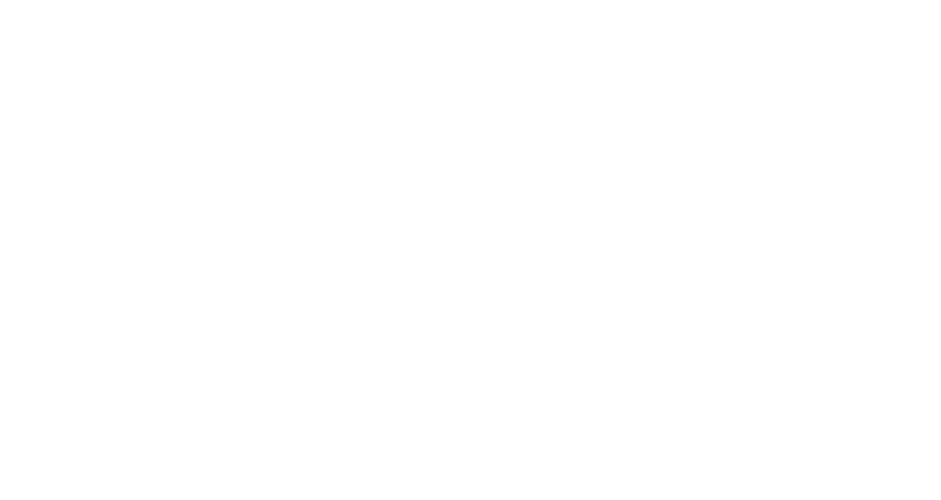
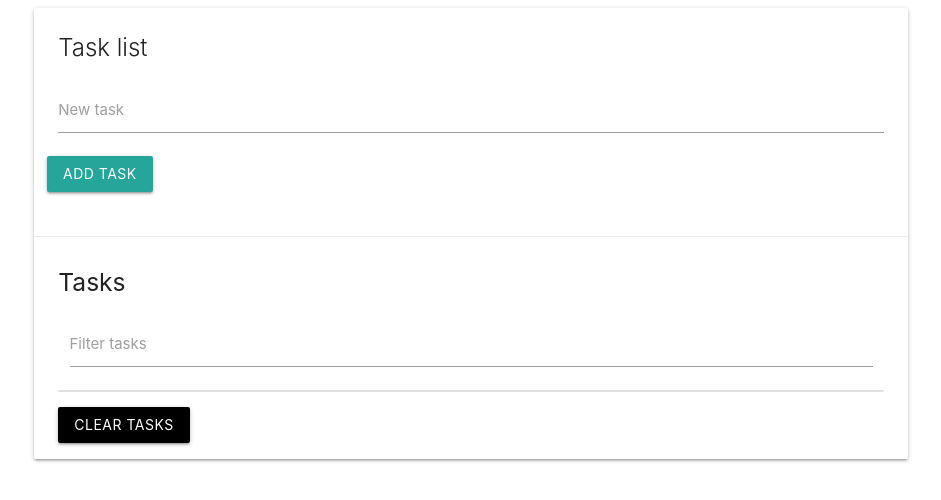
Before and after one commit to double-vee/DOM-projects, a plain HTML site: page tasklist/index.html in a window 1280 px wide. Shown: the whole page, without its empty margins (169-1110 px from the left). Drawn offline with nearby package versions, Linux system fonts and the light colour scheme.

Commit message:
UI created with the use of Materialize classes

```diff
--- a/tasklist/index.html
+++ b/tasklist/index.html
@@ -12,6 +12,34 @@
   <title>Task List</title>
 </head>
 <body>
-
+  <div class="container">
+    <div class="row">
+      <div class="col s12">
+        <div id="main" class="card">
+          <div class="card-content">
+            <span class="card-title">Task list</span>
+            <div class="row">
+              <form id="task-form">
+                <div class="input-field col s12">
+                  <input type="text" name="task" id="task">
+                  <label for="task">New task</label>
+                </div>
+                <input type="submit" value="Add task" class="btn">
+              </form>
+            </div>
+          </div>
+          <div class="card-action">
+            <h5 id="task-title">Tasks</h5>
+            <div class="input-field col s12">
+              <input type="text" name="filter" id="filter">
+              <label for="filter">Filter tasks</label>
+            </div>
+            <ul class="collection"></ul>
+            <a href="#" class="clear-tasks btn black">Clear tasks</a>
+          </div>
+        </div>
+      </div>
+    </div>
+  </div>
 </body>
 </html>
```
